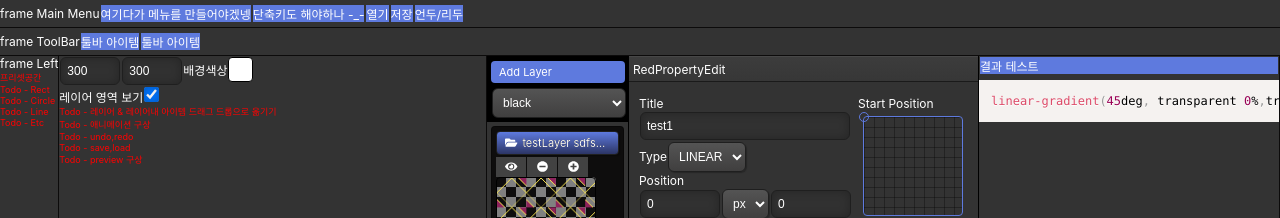
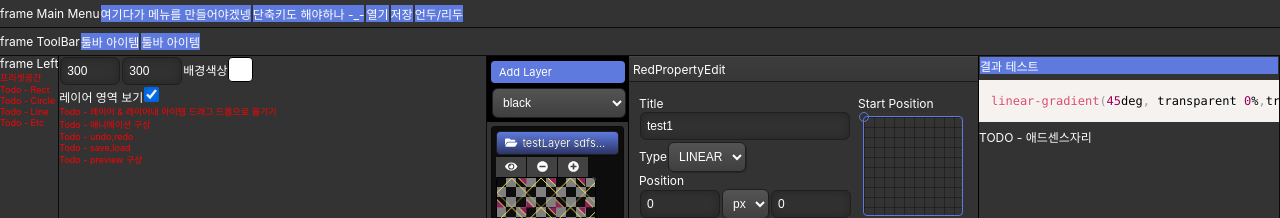
Before and after one commit to redcamel/RedGradient, a React (Create React App) app: page / in a window 1280 px wide. Shown: the top 218 px of the page. Built offline with nearby package versions, Linux system fonts and the light colour scheme.

Commit message:
- 애드센스자리 확보

```diff
--- a/src/App.js
+++ b/src/App.js
@@ -158,11 +158,14 @@ class App extends React.Component {
             <div style={{display: "flex", height: '100%'}}>
               <RedLayer rootComponent={this}/>
               {this.state.activeSubData ? <RedPropertyEdit rootComponent={this}/> : ''}
+              <div style={{display: "flex", height: '100%',alignContent: 'space-between',flexDirection:'column'}}>
               <div style={{width:'300px'}}>
                 <div style={style.test}>결과 테스트</div>
                 <SyntaxHighlighter language="css" wrapLongLines={'pre'}>
                   {JSON.stringify(RedLayer.calcGradients(this.state.layers), null, 2, this.state.bgColor).replace(/"/g, '')}
                 </SyntaxHighlighter>
+              </div>
+              <div>TODO - 애드센스자리</div>
               </div>
             </div>
 
```
Also changed, not shown: 6 other files (tests, documents, lock files or other folders).
